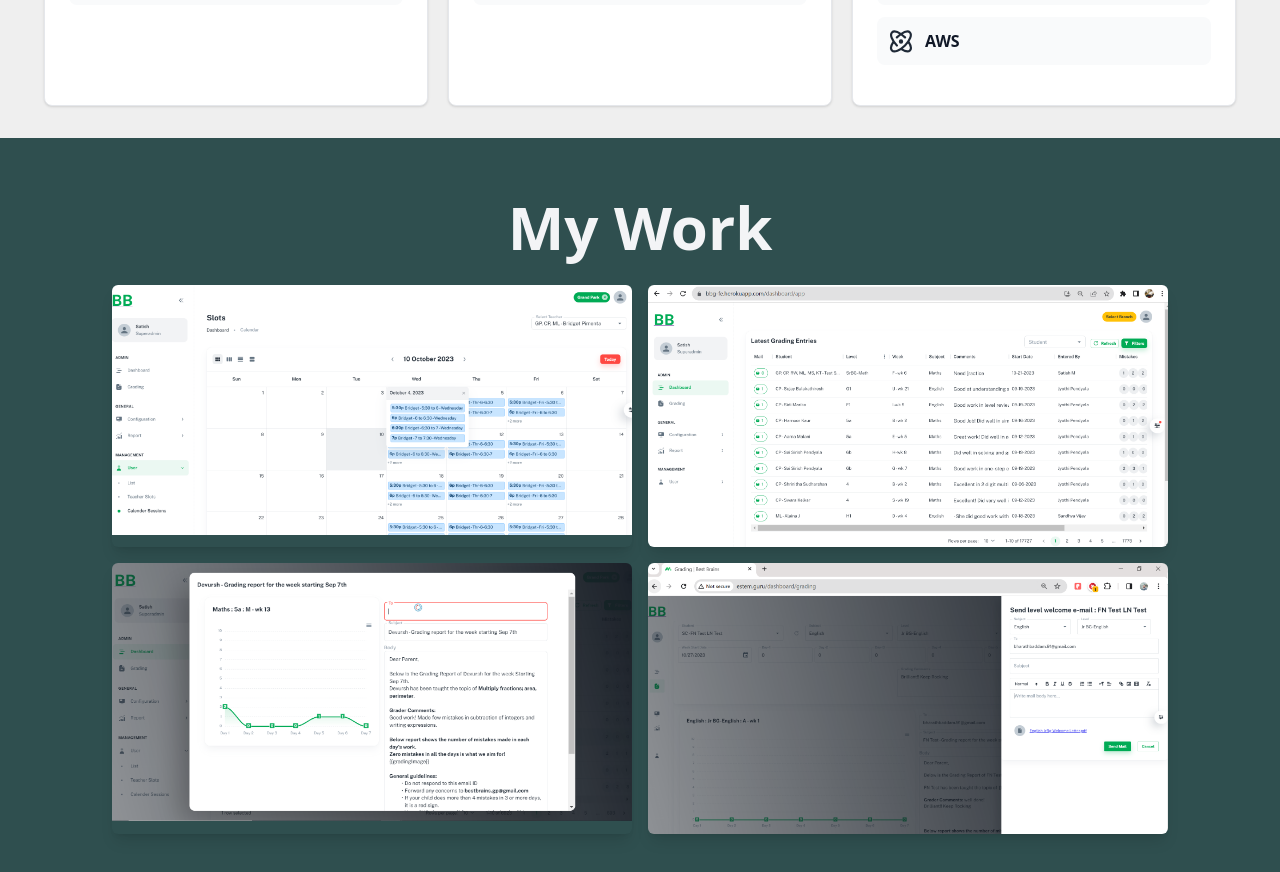
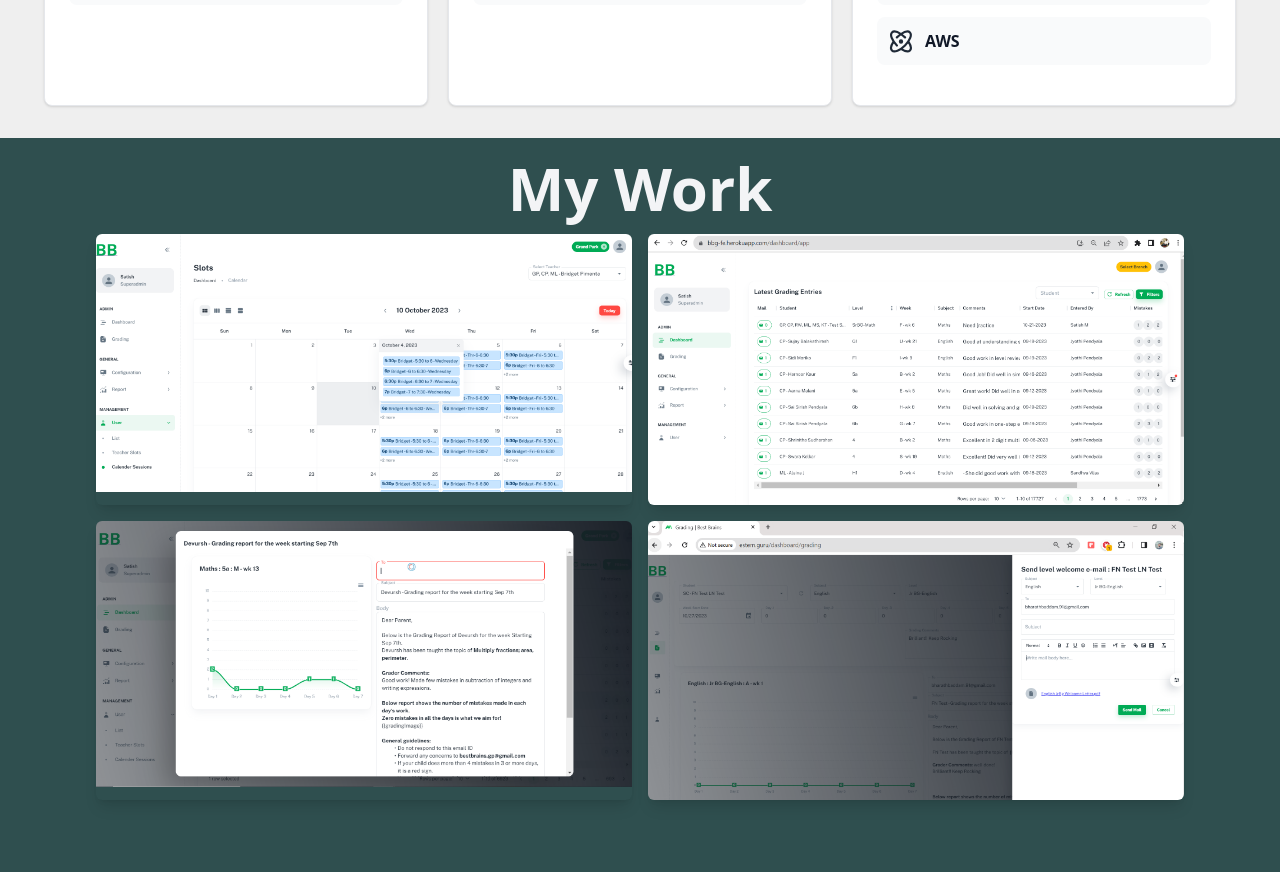
Before and after one commit to abvsashok/portfolio, a React (Vite) app: page / in a window 1280 px wide. Shown: the part 1400-2272 px from the top of the page. After the commit the page ends 2236 px from the top, so only its background shows below. Built offline with nearby package versions, Linux system fonts and the light colour scheme.

Commit message:
Minor Changes

```diff
--- a/src/components/Interface.jsx
+++ b/src/components/Interface.jsx
@@ -50,11 +50,11 @@ export const Interface = ({ section }) => {
         </div>
       </motion.button>
       <SkillsSections />
-      <div className="relative flex overflow-hidden align-middle justify-center p-4 py-12 mb-5" style={{
+      <div className="relative flex overflow-hidden align-middle justify-center" style={{
 
       }}>
-        <div className="flex flex-col mx-20">
-          <h1 className="text-6xl font-extrabold leading-snug text-center">
+        <div className="flex flex-col mx-10 md:mx-20 my-5">
+          <h1 className="text-3xl md:text-6xl font-extrabold leading-snug text-center">
             <span className="text-gray-100 px-1">My Work</span>
           </h1>
           <Projects />
```
